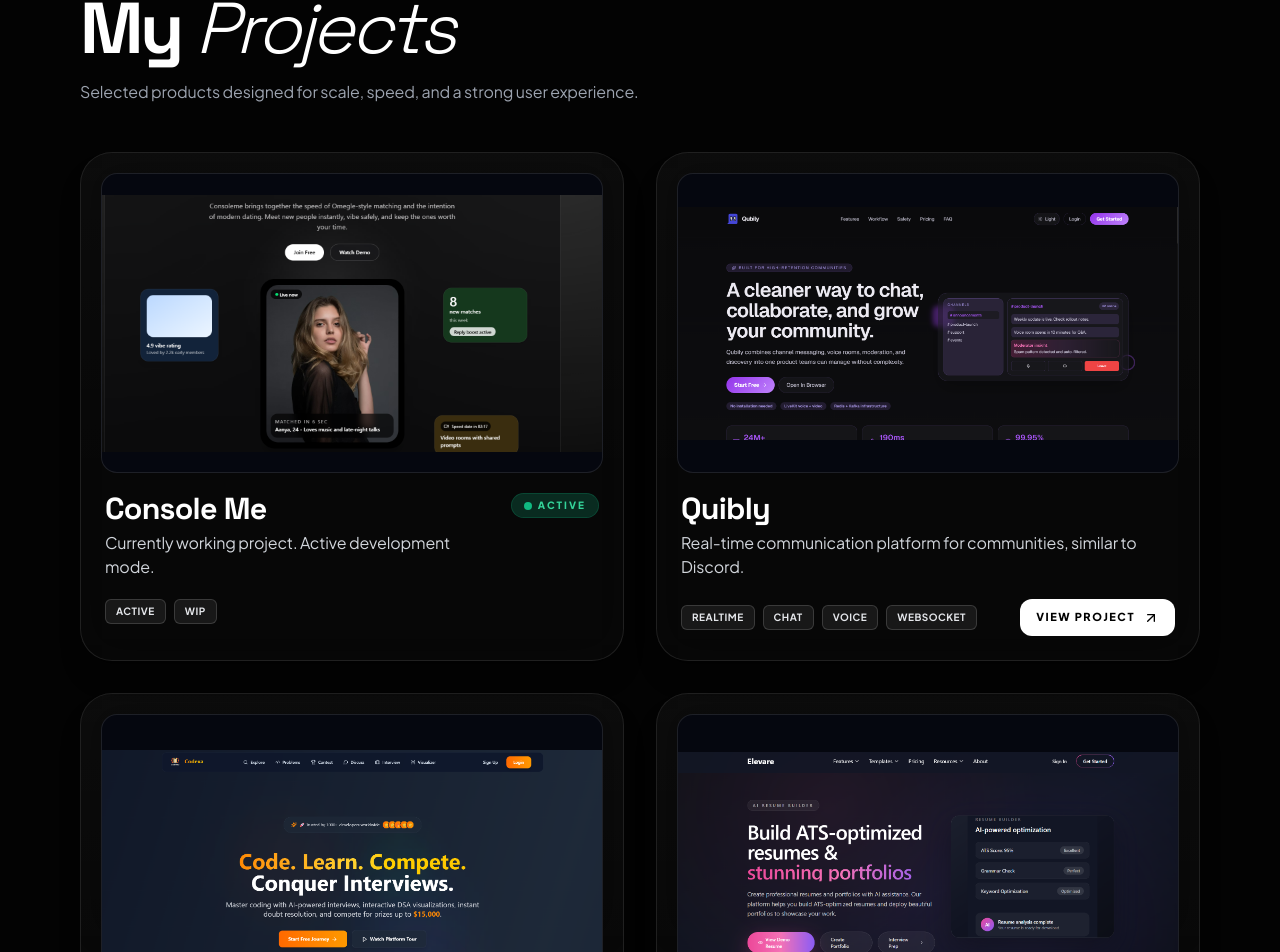
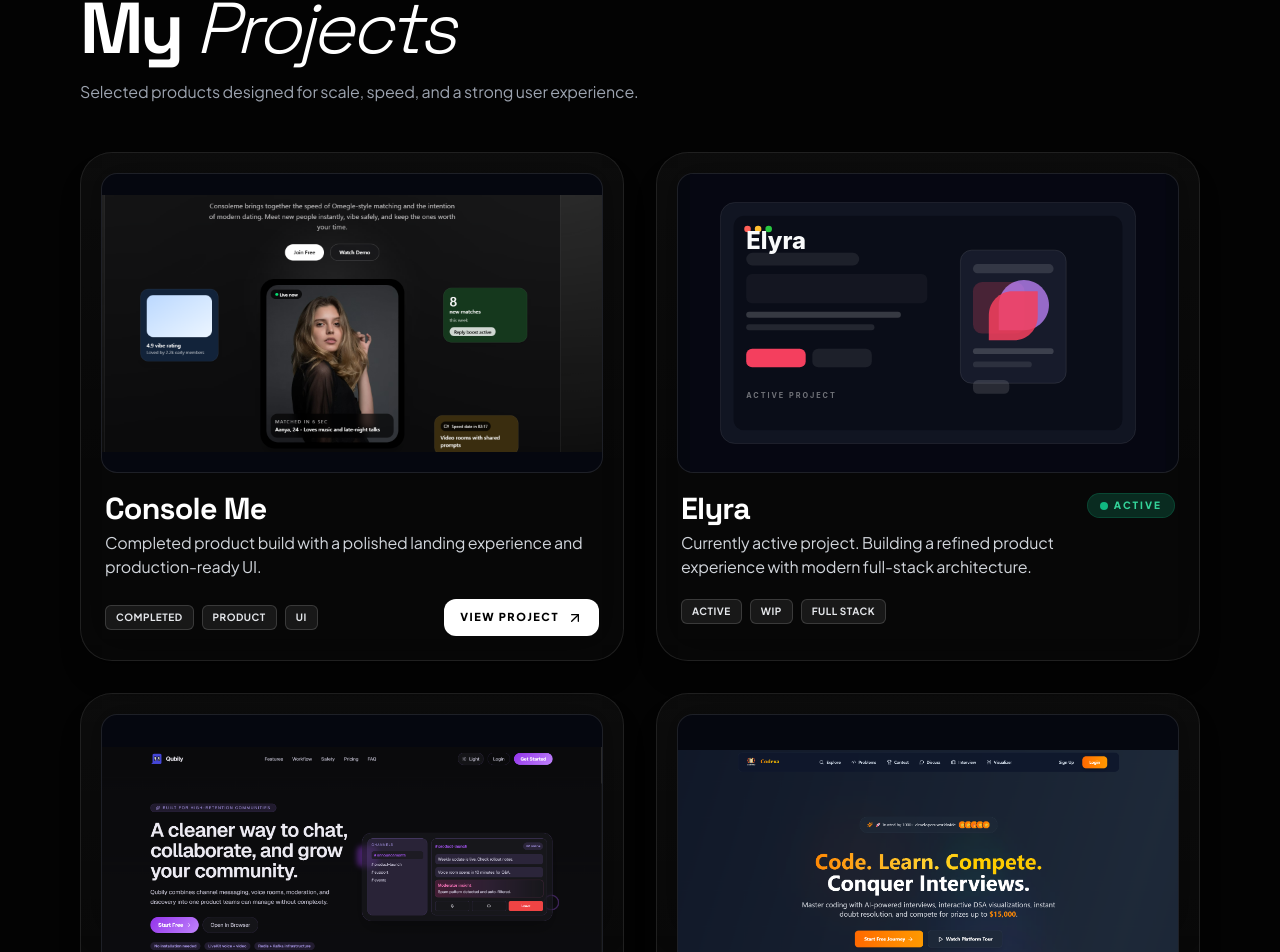
Before and after one commit to gopaljha16/Portfolio, a React (Vite) app: page / in a window 1280 px wide. Shown: the part 2316-3268 px from the top of the page. Built offline with nearby package versions, Linux system fonts and the light colour scheme.

Commit message:
elyra project added

```diff
--- a/App.tsx
+++ b/App.tsx
@@ -30,6 +30,7 @@
 import LynkrImage from "./images/lynkr-landing.png";
 import QuiblyImage from "./images/Quibly-landing.png"
 import ConsoleMeImage from "./images/consoleme-landing.png"
+import ElyraImage from "./images/elyra-preview.svg"
 
 const motion = motionBase as any;
 
@@ -200,11 +201,19 @@
           <div className="grid grid-cols-1 md:grid-cols-2 gap-6 md:gap-8">
             <ProductCard
               title="Console Me"
-              tagline="Currently working project. Active development mode."
+              tagline="Completed product build with a polished landing experience and production-ready UI."
               image={ConsoleMeImage}
               color="from-emerald-600/20 to-teal-600/20"
+              link="https://gopaldev.in/"
+              tags={["Completed", "Product", "UI"]}
+            />
+            <ProductCard
+              title="Elyra"
+              tagline="Currently active project. Building a refined product experience with modern full-stack architecture."
+              image={ElyraImage}
+              color="from-fuchsia-600/20 to-rose-600/20"
               link="#"
-              tags={["Active", "WIP"]}
+              tags={["Active", "WIP", "Full Stack"]}
               active={true}
             />
             <ProductCard
```
Also changed, not shown: images/elyra-preview.svg (added).
